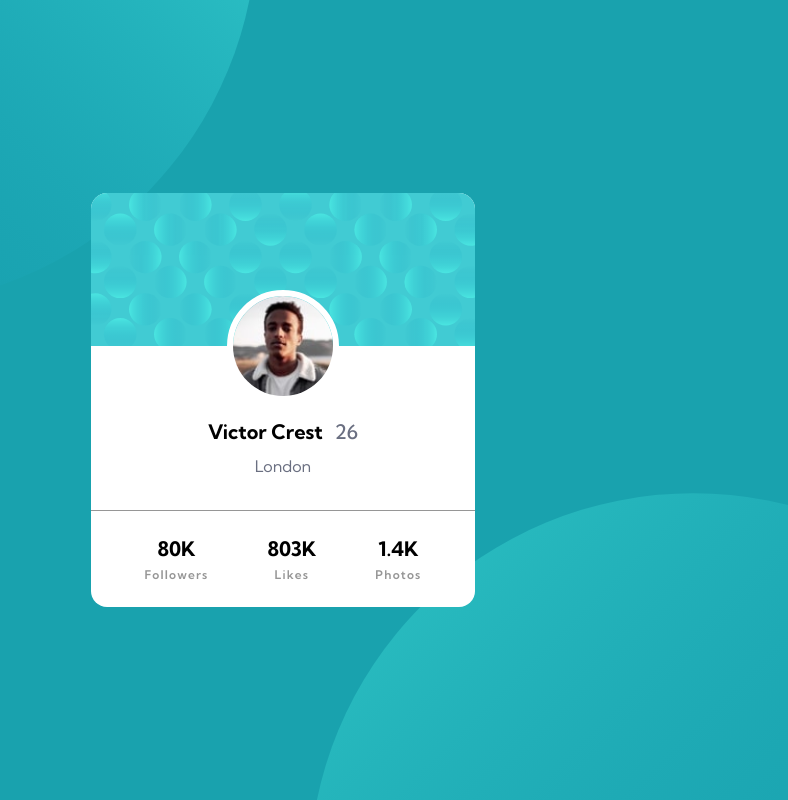
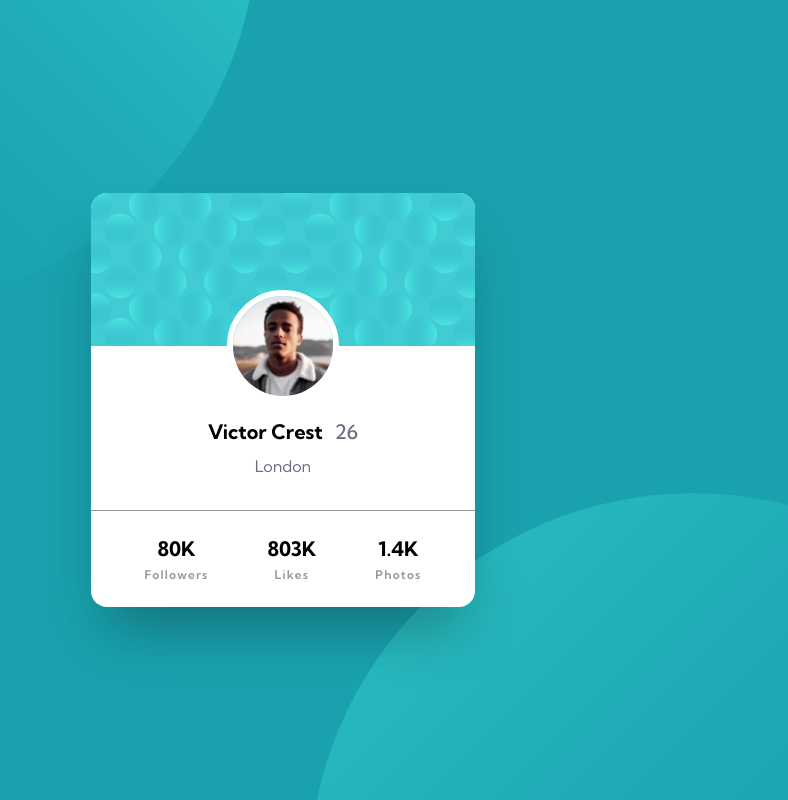
Before and after one commit to xup60521/profile-card-component, a website built with Vite: page index.html in a window 1280 px wide. Shown: the whole page, without its empty margins (357-1145 px from the left). Built offline with nearby package versions, Linux system fonts and the light colour scheme.

Commit message:
update shadow

```diff
--- a/index.html
+++ b/index.html
@@ -13,7 +13,7 @@
     <main class="w-full min-h-screen flex items-center justify-center relative overflow-hidden px-5 py-16">
         <img src="/images/bg-pattern-top.svg" alt="bg-top" class="absolute aspect-square md:w-[60vw] md:h-fit h-screen top-0 -translate-y-[60%] left-0 md:-translate-x-[20%] -translate-x-[40%]">
         <img src="/images/bg-pattern-bottom.svg" alt="bg-top" class="absolute aspect-square md:w-[60vw] md:h-fit h-screen bottom-0 translate-y-[60%] right-0 md:translate-x-[20%] translate-x-[40%]">
-        <div class="bg-white rounded-2xl z-10 flex flex-col md:w-96 w-full overflow-hidden">
+        <div class="bg-white rounded-2xl z-10 flex flex-col md:w-96 w-full overflow-hidden shadow-[0_35px_60px_-15px_rgba(0,0,0,0.3)]">
             <div class="aspect-[350/140] w-full bg-[url(/images/bg-pattern-card.svg)] bg-cover flex justify-center items-end">
                 <img src="/images/image-victor.jpg" alt="victor avatar" class="rounded-full border-[6px] border-white size-28 translate-y-[50%]">
             </div>
```
